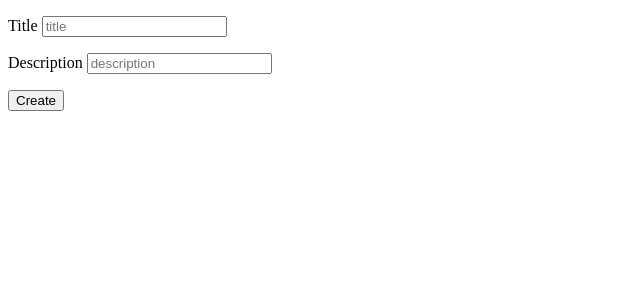
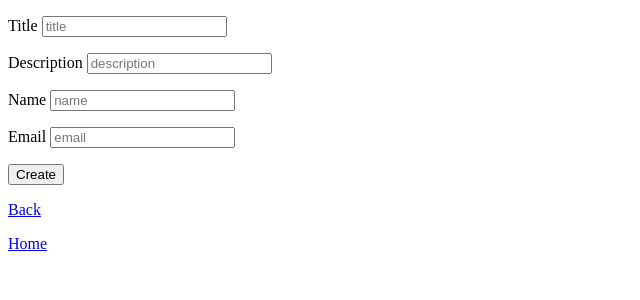
Before and after one commit to mirlan29/test_flask_app, a Flask app: template templates/create.html in a window 1280 px wide. Shown: the top 300 px of the page, without its empty margins (0-640 px from the left). Run offline with Flask 2, Linux system fonts and the light colour scheme; the template is opened without the code that fills it, so the values that code supplies are empty; parts of the project's set-up code (start-up, migrations or seed data) failed here and were passed over.

Commit message:
username, email

```diff
--- a/app.py
+++ b/app.py
@@ -1,3 +1,4 @@
+from unicodedata import name
 from flask import Flask, render_template, request, redirect
 from peewee import *
 from models import Post
@@ -8,15 +9,19 @@ def mike():
     all_posts = Post.select()
     return render_template("index.html", posts=all_posts)
 
-@app.route('/create', methods=('GET', 'POST'))
+@app.route('/create/', methods=('GET', 'POST'))
 def create():
     if request.method == 'POST':
         title = request.form['title']
         description = request.form['description']
+        name = request.form['name']
+        email = request.form['email']
 
         Post.create(
             title = title,
-            description = description
+            description = description,
+            name = name,
+            email = email
         )
 
         return redirect('/')
--- a/models.py
+++ b/models.py
@@ -19,6 +19,8 @@ class Post(BaseModel):
     title = CharField(max_length=255, null=False)
     description = CharField(max_length=255, null=False)
     date = DateField(default=datetime.now)
+    name = CharField(max_length=255, null=False)
+    email = CharField(max_length=255, null=False)
 
     def __repr__(self):
         return self.title
--- a/templates/create.html
+++ b/templates/create.html
@@ -17,8 +17,18 @@
             <input type="text" name="description" placeholder="description"></input>
         </p>
         <p>
+            <label for="name">Name</label>
+            <input type="text" name="name" placeholder="name"></input>
+        </p>
+        <p>
+            <label for="email">Email</label>
+            <input type="text" name="email" placeholder="email"></input>
+        </p>
+        <p>
             <button type="submit">Create</button>
         </p>
+        <p><a href="/">Back</a></p>
+        <a href="/">Home</a>
     </form>
 </body>
 </html>
--- /dev/null
+++ b/templates/style.css
@@ -0,0 +1,4 @@
+. wrapper{
+    background-color:blueviolet;
+    border-color:black;
+}
```
Also changed, not shown: templates/index.html (+7 -1 lines), 1 other file.
